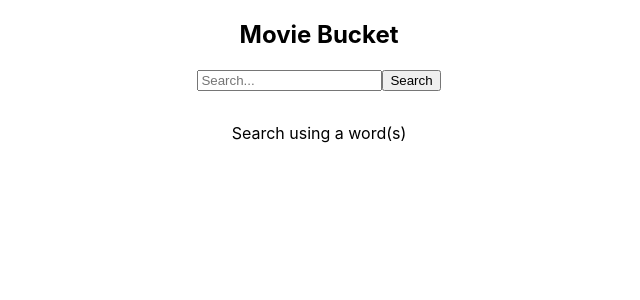
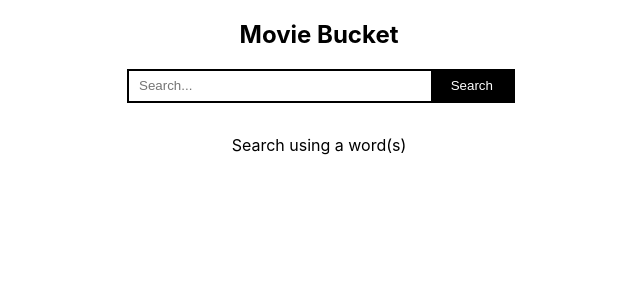
Before and after one commit to italiaiello/movie-bucket, a React (Create React App) app: page / in a window 1280 px wide. Shown: the top 300 px of the page, without its empty margins (321-961 px from the left). Built offline with nearby package versions, Linux system fonts and the light colour scheme.

Commit message:
starting to incorporate movie details

```diff
--- a/src/App.css
+++ b/src/App.css
@@ -1,6 +1,40 @@
 .App {
   text-align: center;
   min-height: 100vh;
+}
+
+/* Search Bar */
+
+#searchBarContainer {
+  width: 30%;
+  height: auto;
+  margin: 0 auto;
+}
+
+#searchBarContainer form {
+  width: 100%;
+  height: 30px;
+  display: flex;
+  justify-content: center;
+  align-items: center;
+  border: 2px solid black;
+}
+
+#searchBar {
+  flex: 4;
+  height: 30px;
+  padding: 0 10px;
+  border: none;
+  outline: none;
+}
+
+#submitButton {
+  flex: 1;
+  height: 30px;
+  background-color: black;
+  border: none;
+  color: white;
+  outline: none;
 }
 
 /* Display Movies */
@@ -41,11 +75,18 @@
   height: 100%;
 }
 
-.movieTitle {
-  width: 80%;
-  height: 50px;
+.movieTitleContainer {
+  width: 100%;
+  height: 100px;
   margin: 0 auto;
-  padding: 20px 0;
   background-color: black;
   color: white;
+  display: flex;
+  justify-content: center;
+  align-items: center;
 }
+
+.movieTitle {
+  padding: 0 20px;
+  margin: 0;
+}
--- a/src/App.js
+++ b/src/App.js
@@ -1,22 +1,26 @@
 import React, { useReducer } from 'react';
 import { useDataFetch } from './hooks/useDataFetch';
-import SearchBar from './SearchBar/SearchBar'
-import DisplayMovies from './DisplayMovies/DisplayMovies'
+import SearchBar from './components/SearchBar/SearchBar'
+import DisplayMovies from './components/DisplayMovies/DisplayMovies'
+import MovieDetailsContainer from './components/MovieDetailsContainer/MovieDetailsContainer'
 
 import './App.css';
 
 export const ACTIONS = {
   CHANGE_SEARCH_FIELD: 'searchField',
-  CHANGE_ROUTE: 'changeRoute'
+  CHANGE_ROUTE: 'changeRoute',
+  SET_MOVIE_ID: 'setMovieId'
 }
 
 const reducer = (state, action) => {
   console.log(state, action)
   switch(action.type) {
     case ACTIONS.CHANGE_SEARCH_FIELD:
-      return { searchField: action.payload.input }
+      return { ...state, searchField: action.payload.input }
     case ACTIONS.CHANGE_ROUTE:
-      return { route: action.payload.route }
+      return { ...state, route: action.payload.route }
+    case ACTIONS.SET_MOVIE_ID:
+      return { ...state, movieId: action.payload.id }
     default:
       return state
   }
@@ -24,10 +28,10 @@ const reducer = (state, action) => {
 
 const App = () => {
 
-  const [state, dispatch] = useReducer(reducer, { searchField: '', route: 'home' })
+  const [state, dispatch] = useReducer(reducer, { searchField: '', route: 'home', movieId: '' })
   const { isLoading, data, error } = useDataFetch(state.searchField)
 
-  console.log(state)
+  console.log(data)
 
   if (error) return <>Network error</>
 
@@ -37,11 +41,21 @@ const App = () => {
           isLoading ?
           <h1>Loading movies...</h1>
           :
-          <article>
-            <h1>Movie Bucket</h1>
-            <SearchBar dispatch={dispatch} />
-            <DisplayMovies data={data} searchField={state.searchField} />
-          </article>
+          (
+            state.route === 'home' ?
+            <article>
+              <h1>Movie Bucket</h1>
+              <SearchBar dispatch={dispatch} />
+              <DisplayMovies data={data} searchField={state.searchField} dispatch={dispatch}/>
+            </article>
+            :
+            (
+              state.route === 'details' &&
+              <MovieDetailsContainer movieId={state.movieId}/>
+            )
+
+          )
+
 
       }
 
--- a/src/DisplayMovies/DisplayMovies.js
+++ /dev/null
@@ -1,37 +0,0 @@
-import React from 'react'
-
-const DisplayMovies = ({ data, searchField }) => {
-
-    console.log(data)
-
-    return (
-        <section id="displayMoviesContainer">
-            <p>{data ? `Showing ${data.length} result(s) for '${searchField}'` : ""}</p>
-            <article id="displayMovies">
-
-                {
-                    data ?
-                    data.map(datum => {
-                        return (
-                            <article key={datum.imdbID} className={datum.Poster === 'N/A' ? 'posterContainer noPoster' : 'posterContainer'}>
-                                {
-                                    datum.Poster === 'N/A' ?
-                                    <p className="noPosterText">No Poster Available</p>
-                                    :
-                                    <figure className="poster">
-                                        <img src={datum.Poster} alt={datum.Title} />
-                                    </figure>
-                                }
-                                <p className="movieTitle">{datum.Title}</p>
-                            </article>
-                        )
-                    })
-                    :
-                    <p>{searchField.length && !data ? `No results for '${searchField}'` : 'Search using a word(s)'}</p>
-                }
-            </article>
-        </section>
-    )
-}
-
-export default DisplayMovies
--- /dev/null
+++ b/src/components/DisplayMovies/DisplayMovies.js
@@ -0,0 +1,46 @@
+import React from 'react'
+import { ACTIONS } from '../../App'
+
+const DisplayMovies = ({ data, searchField, dispatch }) => {
+
+    const onMovieClick = (currentId) => {
+        dispatch({ type: ACTIONS.SET_MOVIE_ID, payload: { id: data[currentId].imdbID } })
+        dispatch({ type: ACTIONS.CHANGE_ROUTE, payload: { route: 'details' } })
+    }
+
+    return (
+        <section id="displayMoviesContainer">
+            <p>{data ? `Showing ${data.length} result(s) for '${searchField}'` : ""}</p>
+            <article id="displayMovies">
+
+                {
+                    data ?
+                    data.map((datum, i) => {
+                        return (
+                            <article    key={datum.imdbID}
+                                        className={datum.Poster === 'N/A' ? 'posterContainer noPoster' : 'posterContainer'}
+                                        onClick={() => onMovieClick(i)}
+                            >
+                                {
+                                    datum.Poster === 'N/A' ?
+                                    <p data-id={i} className="noPosterText">No Poster Available</p>
+                                    :
+                                    <figure data-id={i} className="poster">
+                                        <img src={datum.Poster} alt={datum.Title} />
+                                    </figure>
+                                }
+                                <div className="movieTitleContainer">
+                                    <p className="movieTitle">{datum.Title}</p>
+                                </div>
+                            </article>
+                        )
+                    })
+                    :
+                    <p>{searchField.length && !data ? `No results for '${searchField}'` : 'Search using a word(s)'}</p>
+                }
+            </article>
+        </section>
+    )
+}
+
+export default DisplayMovies
--- /dev/null
+++ b/src/components/MovieDetails/MovieDetails.js
@@ -0,0 +1,19 @@
+import React from 'react'
+
+const MovieDetails = ({ movieDetails }) => {
+
+    console.log(movieDetails)
+
+    return (
+        <article id="movieDetails">
+            {
+                !movieDetails ?
+                <h1>No movie details found</h1>
+                :
+                <h1>{movieDetails.Title}</h1>
+            }
+        </article>
+    )
+}
+
+export default MovieDetails
--- /dev/null
+++ b/src/components/MovieDetailsContainer/MovieDetailsContainer.js
@@ -0,0 +1,27 @@
+import React from 'react'
+import MovieDetails from '../MovieDetails/MovieDetails'
+
+import { useMovieDetailsFetch } from '../../hooks/useMovieDetailsFetch'
+
+const MovieDetailsContainer = ({ movieId }) => {
+
+    console.log(movieId)
+
+    const { isLoading, movieDetails, error } = useMovieDetailsFetch(movieId)
+
+    if (error) return <>Network Error</>
+
+    return (
+        <section id="movieDetailsContainer">
+            {
+                isLoading ?
+                <h1>Loading movie details...</h1>
+                :
+                <MovieDetails movieDetails={movieDetails} />
+            }
+
+        </section>
+    )
+}
+
+export default MovieDetailsContainer
--- a/src/SearchBar/SearchBar.js
+++ b/src/components/SearchBar/SearchBar.js
@@ -1,5 +1,5 @@
 import React, { useState } from 'react'
-import { ACTIONS } from '../App'
+import { ACTIONS } from '../../App'
 
 const SearchBar = ({ dispatch }) => {
 
@@ -17,10 +17,10 @@ const SearchBar = ({ dispatch }) => {
       }
 
     return (
-        <article>
+        <article id="searchBarContainer">
             <form onSubmit={handleSubmit}>
                 <input id="searchBar" type="text" placeholder="Search..." onChange={onSearchChange}/>
-                <button type="submit">Search</button>
+                <button id="submitButton" type="submit">Search</button>
             </form>
         </article>
     )
--- /dev/null
+++ b/src/hooks/useMovieDetailsFetch.js
@@ -0,0 +1,33 @@
+import { useState, useEffect } from 'react'
+
+export const useMovieDetailsFetch = (movieId) => {
+
+    const [isLoading, setIsLoading] = useState(false)
+    const [movieDetails, setMovieDetails] = useState(null)
+    const [error, setError] = useState(null)
+
+    useEffect(() => {
+        if (!movieId) return
+        const fetchData = async () => {
+            setIsLoading(true)
+            try {
+                const response = await fetch(`https://movie-database-imdb-alternative.p.rapidapi.com/?i=${movieId}&r=json`, {
+                    "method": "GET",
+                    "headers": {
+                        "x-rapidapi-host": "movie-database-imdb-alternative.p.rapidapi.com",
+                        "x-rapidapi-key": "YOUR_API_KEY_HERE"
+                    }
+                })
+                const json = await response.json()
+                console.log(json)
+                setMovieDetails(json)
+            } catch(error) {
+                setError(error)
+            }
+            setIsLoading(false)
+        }
+        fetchData()
+    }, [movieId])
+
+    return { isLoading, movieDetails, error }
+}
```
